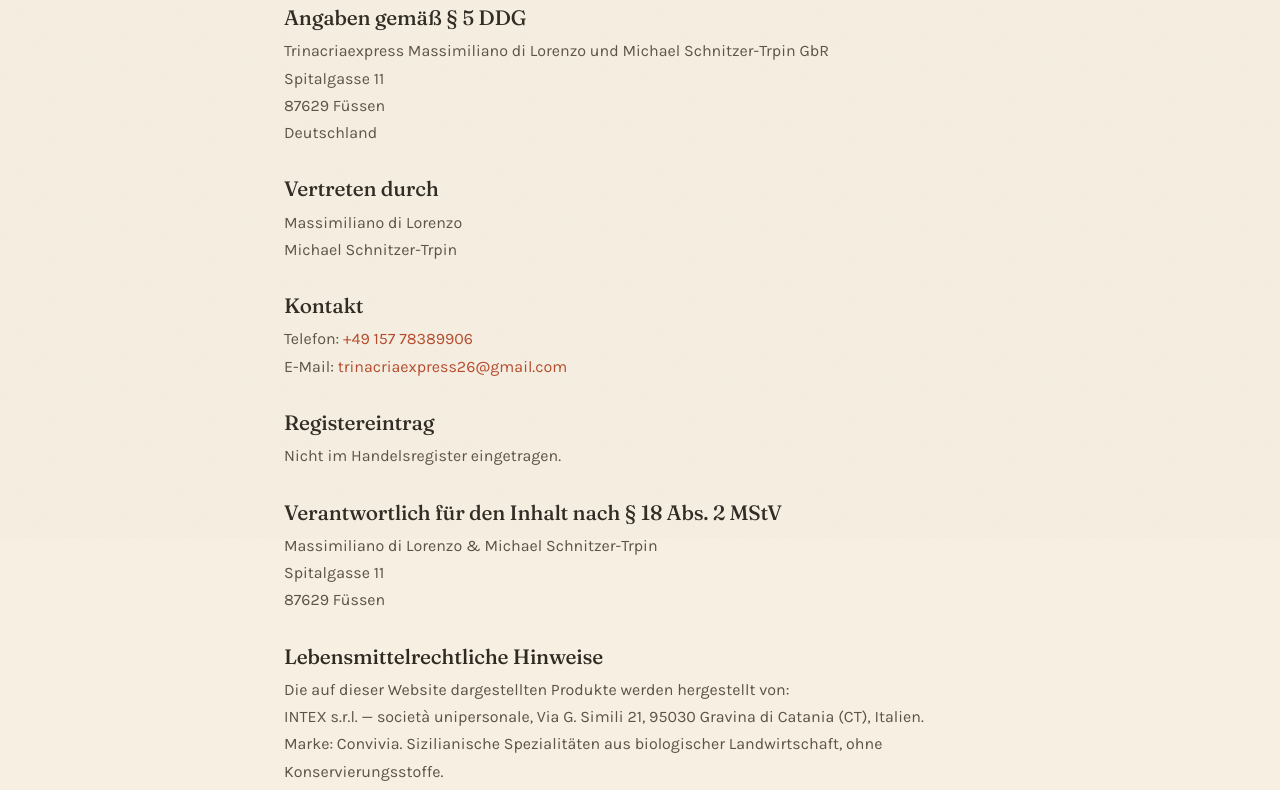
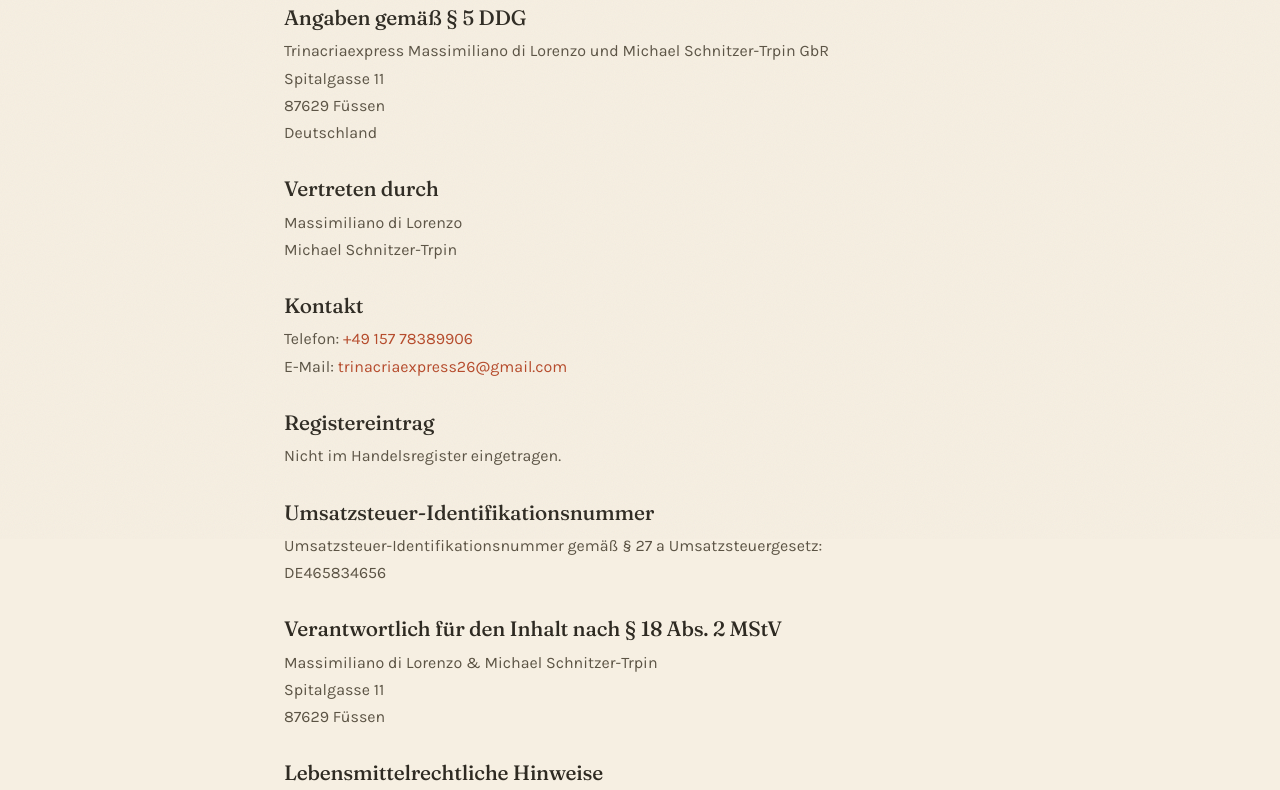
Before and after one commit to AbuElia81/trinacriaexpress1, a plain HTML site: page impressum.html in a window 1280 px wide. Shown: the part 261-1051 px from the top of the page. Drawn offline with Linux system fonts and the light colour scheme.

Commit message:
Impressum: Umsatzsteuer-Identifikationsnummer eingetragen
DE465834656 nach § 27 a UStG. Der Abschnitt war am 03.11. entfallen, weil die
Nummer noch nicht vorlag und § 5 DDG sie nur verlangt, soweit vorhanden.

Co-Authored-By: Claude Opus 5 <noreply@anthropic.com>

```diff
--- a/impressum.html
+++ b/impressum.html
@@ -67,6 +67,12 @@
   <h2>Registereintrag</h2>
   <p>
     Nicht im Handelsregister eingetragen.
+  </p>
+
+  <h2>Umsatzsteuer-Identifikationsnummer</h2>
+  <p>
+    Umsatzsteuer-Identifikationsnummer gemäß § 27 a Umsatzsteuergesetz:<br>
+    DE465834656
   </p>
 
   <h2>Verantwortlich für den Inhalt nach § 18 Abs. 2 MStV</h2>
```
